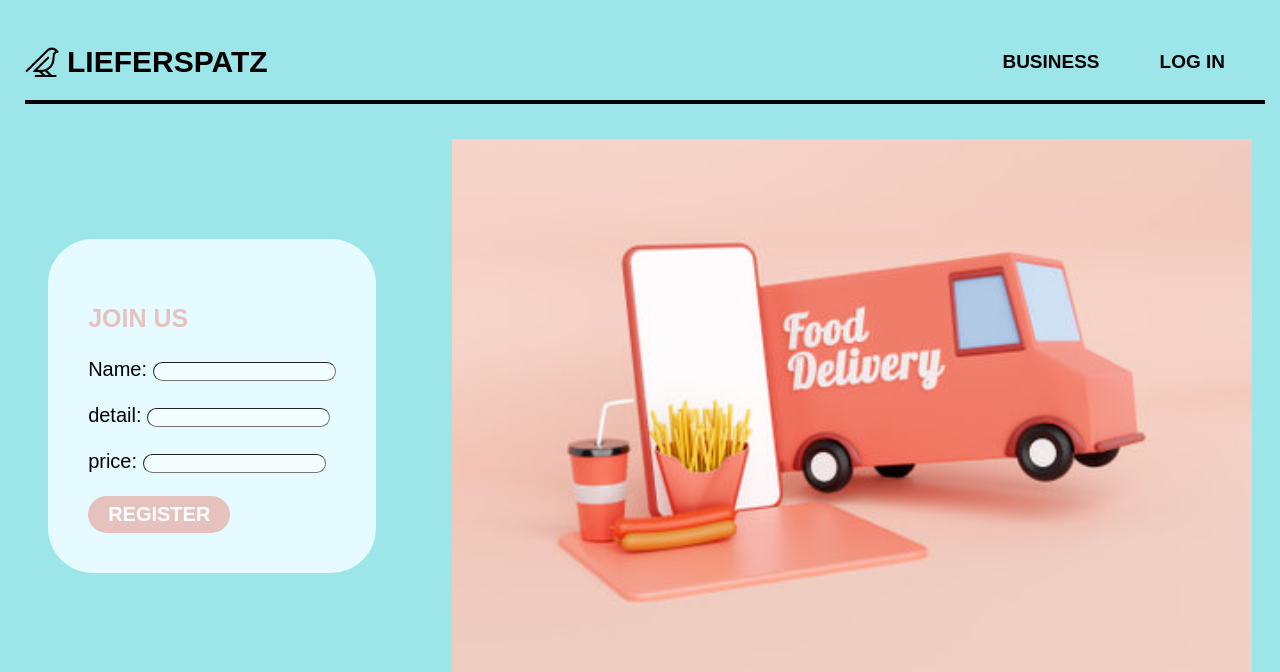
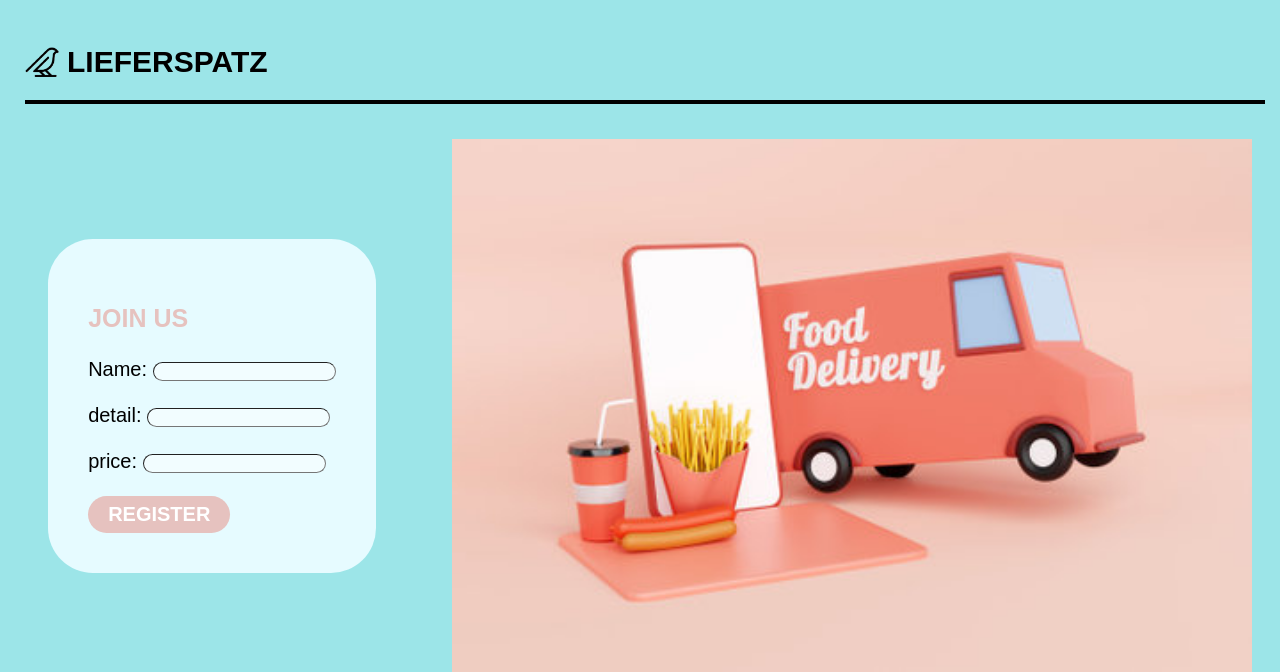
Before and after one commit to omartra999/lieferspatz, a Flask app: page /create_menu/3 in a window 1280 px wide. Shown: the top 672 px of the page. Run offline with Flask 3, Linux system fonts and the light colour scheme.

Commit message:
Update base.html
general button settings

```diff
--- a/lieferspatz02/templates/base.html
+++ b/lieferspatz02/templates/base.html
@@ -12,8 +12,7 @@
                 <h1 class="lieferspatz-text">LIEFERSPATZ</h1>
             </div>
             <div class="button-container">
-                <a href="/restaurant_register" class="button-link">BUSINESS</a>
-                <a href="/login" class="button-link">LOG IN</a>
+                {% block button %}{% endblock %}
             </div>
         </div>
         {% block content %}
```
